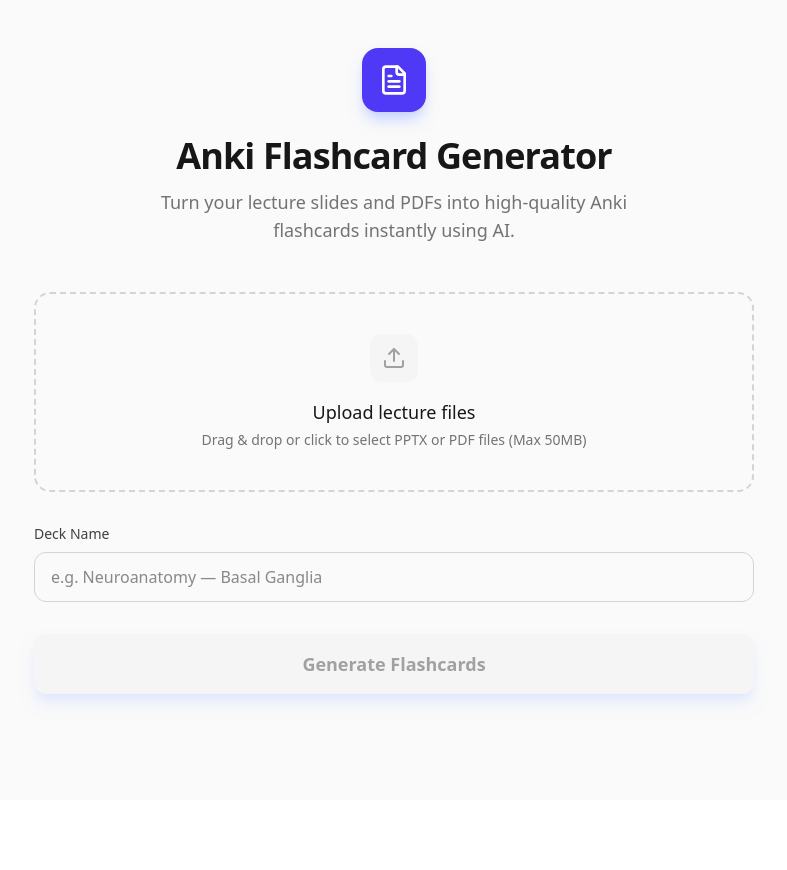
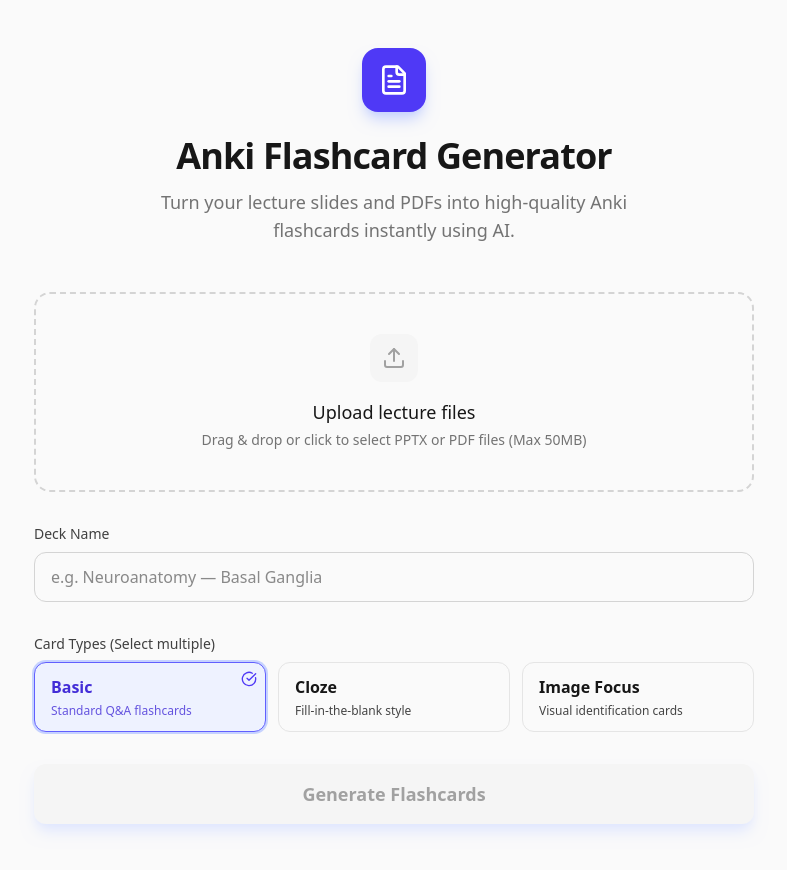
Before and after one commit to M7eem/Akni, a React (Vite) app: page / in a window 1280 px wide. Shown: the whole page, without its empty margins (246-1033 px from the left). Before the commit the page ends 800 px from the top, so only its background shows below. Built offline with nearby package versions, Linux system fonts and the light colour scheme.

Commit message:
feat: Allow user to specify card types
Adds functionality for users to select multiple Anki card types (basic, cloze, image_occlusion) during flashcard generation. The backend and Anki package creation logic are updated to support and utilize these selections.

```diff
--- a/src/App.tsx
+++ b/src/App.tsx
@@ -12,6 +12,7 @@ type Status = 'idle' | 'uploading' | 'processing' | 'generating' | 'building' |
 export default function App() {
   const [files, setFiles] = useState<UploadedFile[]>([]);
   const [deckName, setDeckName] = useState('');
+  const [cardTypes, setCardTypes] = useState<string[]>(['basic']);
   const [status, setStatus] = useState<Status>('idle');
   const [errorMessage, setErrorMessage] = useState('');
   const [downloadUrl, setDownloadUrl] = useState('');
@@ -75,6 +76,7 @@ export default function App() {
     const formData = new FormData();
     files.forEach(f => formData.append('files', f.file));
     formData.append('deck_name', deckName);
+    formData.append('card_types', JSON.stringify(cardTypes));
 
     try {
       // Simulate progress stages for better UX since backend is monolithic
@@ -284,6 +286,53 @@ export default function App() {
                   />
                 </div>
 
+                {/* Card Type Selection */}
+                <div className="space-y-2">
+                  <label className="block text-sm font-medium text-neutral-700">
+                    Card Types (Select multiple)
+                  </label>
+                  <div className="grid grid-cols-1 sm:grid-cols-3 gap-3">
+                    {['basic', 'cloze', 'image_occlusion'].map((type) => {
+                      const isSelected = cardTypes.includes(type);
+                      return (
+                        <button
+                          key={type}
+                          onClick={() => {
+                            setCardTypes(prev =>
+                              isSelected
+                                ? prev.filter(t => t !== type)
+                                : [...prev, type]
+                            );
+                          }}
+                          className={`
+                            px-4 py-3 rounded-xl border text-left transition-all relative
+                            ${isSelected
+                              ? 'border-indigo-500 bg-indigo-50 text-indigo-700 ring-2 ring-indigo-200'
+                              : 'border-neutral-200 hover:border-indigo-300 hover:bg-neutral-50'}
+                          `}
+                        >
+                          {isSelected && (
+                            <div className="absolute top-2 right-2 text-indigo-600">
+                              <CheckCircle size={16} />
+                            </div>
+                          )}
+                          <div className="font-semibold mb-1 capitalize">
+                            {type === 'image_occlusion' ? 'Image Focus' : type}
+                          </div>
+                          <div className="text-xs opacity-80">
+                            {type === 'basic' && 'Standard Q&A flashcards'}
+                            {type === 'cloze' && 'Fill-in-the-blank style'}
+                            {type === 'image_occlusion' && 'Visual identification cards'}
+                          </div>
+                        </button>
+                      );
+                    })}
+                  </div>
+                  {cardTypes.length === 0 && (
+                    <p className="text-sm text-red-500 mt-1">Please select at least one card type.</p>
+                  )}
+                </div>
+
                 {/* Error Message */}
                 {status === 'error' && (
                   <motion.div
@@ -302,11 +351,11 @@ export default function App() {
                 {/* Generate Button */}
                 <button
                   onClick={handleGenerate}
-                  disabled={files.length === 0 || !deckName.trim() || status !== 'idle' && status !== 'error'}
+                  disabled={files.length === 0 || !deckName.trim() || cardTypes.length === 0 || (status !== 'idle' && status !== 'error')}
                   className={`
                     w-full py-4 rounded-xl font-semibold text-lg transition-all shadow-lg shadow-indigo-100
                     flex items-center justify-center gap-3
-                    ${files.length === 0 || !deckName.trim() || (status !== 'idle' && status !== 'error')
+                    ${files.length === 0 || !deckName.trim() || cardTypes.length === 0 || (status !== 'idle' && status !== 'error')
                       ? 'bg-neutral-100 text-neutral-400 cursor-not-allowed'
                       : 'bg-indigo-600 text-white hover:bg-indigo-700 hover:shadow-indigo-200 hover:-translate-y-0.5 active:translate-y-0'}
                   `}
--- a/src/services/ankiService.ts
+++ b/src/services/ankiService.ts
@@ -14,7 +14,8 @@ export async function createAnkiPackage(
   cards: Card[],
   outputPath: string,
   deckName: string,
-  images: Record<string, Buffer>
+  images: Record<string, Buffer>,
+  cardTypes: string[] = ['basic']
 ) {
   const tmpDir = os.tmpdir();
   const ts = Date.now();
@@ -24,6 +25,7 @@ export async function createAnkiPackage(
 
   // Write cards to temp JSON file
   const cardsData = cards.map(card => ({
+    type: (card as any).type || 'basic', // Ensure type exists
     front: card.front,
     back: card.back,
     image: (card.image && images && images[card.image]) ? card.image : null
@@ -32,7 +34,8 @@ export async function createAnkiPackage(
   fs.writeFileSync(dataPath, JSON.stringify({
     cards: cardsData,
     deckName,
-    dbPath
+    dbPath,
+    cardTypes
   }));
 
   // Python script that builds the SQLite database
@@ -45,6 +48,7 @@ with open("""${dataPath}""") as f:
 cards = data['cards']
 deck_name = data['deckName']
 db_path = data['dbPath']
+# card_types is available but we rely on individual card 'type' field
 
 if os.path.exists(db_path):
     os.remove(db_path)
@@ -84,12 +88,14 @@ CREATE TABLE graves (usn integer NOT NULL, oid integer NOT NULL, type integer NO
 
 now = int(time.time())
 deck_id = random.randint(1000000000, 9999999999)
-model_id = random.randint(1000000000, 9999999999)
+model_id_basic = random.randint(1000000000, 9999999999)
+model_id_cloze = random.randint(1000000000, 9999999999)
 
-css = """.card{font-family:Arial,sans-serif;font-size:20px;text-align:center;color:#e8e8e8;background-color:#2b2b2b;padding:20px 60px;line-height:1.8}b{color:#7dd8f8;font-weight:bold}hr#answer{border:none;border-top:1px solid #555;margin:16px 0}"""
+css = """.card{font-family:Arial,sans-serif;font-size:20px;text-align:center;color:#e8e8e8;background-color:#2b2b2b;padding:20px 60px;line-height:1.8}b{color:#7dd8f8;font-weight:bold}hr#answer{border:none;border-top:1px solid #555;margin:16px 0}.cloze{font-weight:bold;color:#7dd8f8}"""
 
-models = json.dumps({str(model_id): {
-    "id": model_id, "name": "Basic", "type": 0, "mod": now, "usn": -1,
+# Basic Model
+basic_model = {
+    "id": model_id_basic, "name": "Basic", "type": 0, "mod": now, "usn": -1,
     "sortf": 0, "did": deck_id,
     "tmpls": [{"name": "Card 1", "ord": 0,
                "qfmt": "{{Front}}",
@@ -100,7 +106,32 @@ models = json.dumps({str(model_id): {
         {"name": "Back",  "ord": 1, "sticky": False, "rtl": False, "font": "Arial", "size": 20}
     ],
     "css": css, "latexPre": "", "latexPost": "", "tags": [], "vers": []
-}})
+}
+
+# Cloze Model
+cloze_model = {
+    "id": model_id_cloze, "name": "Cloze", "type": 1, "mod": now, "usn": -1,
+    "sortf": 0, "did": deck_id,
+    "tmpls": [{"name": "Cloze", "ord": 0,
+               "qfmt": "{{cloze:Text}}",
+               "afmt": "{{cloze:Text}}<br><br>{{Back Extra}}",
+               "bqfmt": "", "bafmt": "", "did": None, "bfont": "", "bsize": 0}],
+    "flds": [
+        {"name": "Text", "ord": 0, "sticky": False, "rtl": False, "font": "Arial", "size": 20},
+        {"name": "Back Extra", "ord": 1, "sticky": False, "rtl": False, "font": "Arial", "size": 20}
+    ],
+    "css": css, "latexPre": "", "latexPost": "", "tags": [], "vers": []
+}
+
+models_dict = {
+    str(model_id_basic): basic_model,
+    str(model_id_cloze): cloze_model
+}
+
+models = json.dumps(models_dict)
+
+# Default to basic model for deck config
+target_model_id = model_id_basic
 
 decks = json.dumps({
     "1": {"id": 1, "name": "Default", "conf": 1, "desc": "", "dyn": 0,
@@ -128,26 +159,53 @@ conf = json.dumps({
     "nextPos": 1, "estTimes": True, "activeDecks": [deck_id],
     "sortType": "noteFld", "timeLim": 0, "sortBackwards": False,
     "addToCur": True, "curDeck": deck_id, "newBury": True,
-    "newSpread": 0, "dueCounts": True, "curModel": str(model_id), "collapseTime": 1200
+    "newSpread": 0, "dueCounts": True, "curModel": str(target_model_id), "collapseTime": 1200
 })
 
 c.execute("INSERT INTO col VALUES (?,?,?,?,?,?,?,?,?,?,?,?,?)",
     (1, now, now, now*1000, 11, 0, -1, 0, conf, models, decks, dconf, "{}"))
 
 for i, card in enumerate(cards):
-    note_id = now * 1000 + i
+    # Increment note_id by 1000 to ensure enough space for card IDs (up to 999 cards per note)
+    # This prevents collision between Card IDs of Note A and Card IDs of Note B
+    note_id = (now + i) * 1000
     guid = str(random.randint(10**9, 10**10))
+
+    # Determine type for this specific card
+    ctype = card.get('type', 'basic')
+
+    if ctype == 'cloze':
+        mid = model_id_cloze
+    else:
+        mid = model_id_basic
+
     front = card['front']
     back = card['back']
     if card.get('image'):
         front += '<br><br><img src="' + card['image'] + '">'
+
     flds = front + "\\x1f" + back
     sfld = card['front']
     csum = int.from_bytes(sfld[:9].encode('utf-8')[:4].ljust(4, b'\\x00'), 'big')
+
     c.execute("INSERT INTO notes VALUES (?,?,?,?,?,?,?,?,?,?,?)",
-        (note_id, guid, model_id, now, -1, "", flds, sfld, csum, 0, ""))
-    c.execute("INSERT INTO cards VALUES (?,?,?,?,?,?,?,?,?,?,?,?,?,?,?,?,?,?)",
-        (note_id+1, note_id, deck_id, 0, now, -1, 0, 0, i, 0, 0, 0, 0, 0, 0, 0, 0, ""))
+        (note_id, guid, mid, now, -1, "", flds, sfld, csum, 0, ""))
+
+    # Create cards
+    num_cards = 1
+    if ctype == 'cloze':
+        import re
+        # Find all {{c(\d+)::
+        matches = re.findall(r'{{c(\d+)::', front)
+        if matches:
+            indices = [int(m) for m in matches]
+            num_cards = max(indices) if indices else 1
+
+    for ord_idx in range(num_cards):
+        # Card ID = Note ID + 1 + ord
+        # Since Note IDs are 1000 apart, this is safe for up to 999 clozes per note
+        c.execute("INSERT INTO cards VALUES (?,?,?,?,?,?,?,?,?,?,?,?,?,?,?,?,?,?)",
+            (note_id+1+ord_idx, note_id, deck_id, ord_idx, now, -1, 0, 0, i, 0, 0, 0, 0, 0, 0, 0, 0, ""))
 
 conn.commit()
 conn.close()
--- a/src/services/geminiService.ts
+++ b/src/services/geminiService.ts
@@ -1,63 +1,76 @@
 import { GoogleGenAI, Type } from '@google/genai';
 
-export async function generateFlashcards(text: string, images: Record<string, Buffer>, deckName: string) {
+export async function generateFlashcards(text: string, images: Record<string, Buffer>, deckName: string, cardTypes: string[] = ['basic']) {
   const apiKey = process.env.GEMINI_API_KEY;
   if (!apiKey) throw new Error("GEMINI_API_KEY not set in environment variables");
   const ai = new GoogleGenAI({ apiKey });
-  return generateWithClient(ai, text, images, deckName);
+  return generateWithClient(ai, text, images, deckName, cardTypes);
 }
 
-async function generateWithClient(ai: GoogleGenAI, text: string, images: Record<string, Buffer>, deckName: string) {
+async function generateWithClient(ai: GoogleGenAI, text: string, images: Record<string, Buffer>, deckName: string, cardTypes: string[]) {
   const model = 'gemini-3.1-pro-preview';
 
   const systemPrompt = `
 You are a medical flashcard generator. Your job is to create high-quality Anki flashcards from the lecture content provided.
 
-CARD QUALITY RULES:
-1. Every card tests ONE concept only (atomic cards)
-2. The front is a focused question — never a definition dump
-3. The back gives the answer + the reasoning behind it
-4. Bold all key terms using <b>tags</b>
-5. Use <br> for line breaks — never raw newlines
-6. Spell out all abbreviations on first use: write "Globus Pallidus internal (GPi)" not just "GPi"
-7. Never use emoji, never label cards as "TRAP" or add warning symbols
+You must generate a mix of the following card types based on the user's selection: ${cardTypes.join(', ')}.
 
-QUESTION TYPES — generate a mix of these:
-- Mechanism questions: "Trace the X pathway step by step"
-- Clinical scenario: "A patient presents with X — what is the lesion?"
-- Comparison: "What distinguishes disease A from disease B?"
-- Conceptual: "X uses GABA — so how does it facilitate movement?"
-- Sequence: "What is the order of symptoms in disease X?"
-- Single fact: "What neurotransmitter does structure X use?"
+CARD TYPES & FORMATS:
 
-PRIORITIZATION RULES:
-- If the lecturer says "this is important", "most frequently asked", "remember this", or repeats something — generate 3+ cards on it
-- Anatomy shown on diagrams or CT scans = generate dedicated identification cards
-- Any named clinical sign = dedicated card
-- Any disease comparison = dedicated comparison card
-- Neurotransmitters and receptors mentioned by name = dedicated card
-- Symptom timing/sequence = dedicated card
+${cardTypes.includes('basic') ? `
+1. BASIC CARDS (Standard Q&A)
+   - Front: A focused question.
+   - Back: The answer + reasoning.
+   - JSON Type: "basic"
+` : ''}
 
-CARD DISTRIBUTION:
-- 30% anatomy and identification
-- 30% mechanisms and pathways (step-by-step traces)
-- 25% clinical (signs, symptoms, disease comparisons)
-- 15% pharmacology and neurotransmitters
+${cardTypes.includes('cloze') ? `
+2. CLOZE DELETION CARDS (Fill-in-the-blank)
+   - Use Anki syntax: {{c1::hidden text}}.
+   - Can have multiple clozes (c1, c2) if distinct concepts.
+   - JSON Type: "cloze"
+   - Front: The full sentence with clozes.
+` : ''}
 
-TARGET: 40-60 cards per lecture. Quality over quantity.
+${cardTypes.includes('image_occlusion') ? `
+3. IMAGE FOCUS CARDS (Visual ID)
+   - Ask to identify structures in the provided images.
+   - JSON Type: "image_occlusion"
+   - Front: Question + Image.
+   - Back: Answer + Explanation.
+` : ''}
 
-IMAGE RULES:
-- If an image from the lecture is relevant to a card, include its exact filename in the image field
-- Only attach images that genuinely help understanding
+GENERAL QUALITY RULES:
+- Every card tests ONE concept only.
+- Bold key terms using <b>tags</b>.
+- Use <br> for line breaks.
+- Spell out abbreviations on first use.
 
 OUTPUT FORMAT:
-Return a JSON array only. No preamble, no markdown fences.
-Each card object:
-{
-  "front": "question text with <b>bold</b> and <br> line breaks",
-  "back": "answer text with <b>bold</b> and <br> line breaks",
-  "image": "filename.png"
-}
+Return a JSON array only.
+Each card object must have a "type" field matching one of the requested types.
+
+Example:
+[
+  {
+    "type": "basic",
+    "front": "What is the function of X?",
+    "back": "It does Y.",
+    "image": null
+  },
+  {
+    "type": "cloze",
+    "front": "The {{c1::mitochondria}} is the powerhouse of the cell.",
+    "back": "Extra info here",
+    "image": null
+  },
+  {
+    "type": "image_occlusion",
+    "front": "Identify the structure shown.",
+    "back": "This is the <b>Thalamus</b>.",
+    "image": "fig1.png"
+  }
+]
 `;
 
   const parts: any[] = [];
@@ -89,11 +102,12 @@ Each card object:
           items: {
             type: Type.OBJECT,
             properties: {
+              type: { type: Type.STRING },
               front: { type: Type.STRING },
               back: { type: Type.STRING },
               image: { type: Type.STRING }
             },
-            required: ['front', 'back']
+            required: ['type', 'front', 'back']
           }
         }
       }
```
Also changed, not shown: server.ts (+11 -2 lines).
